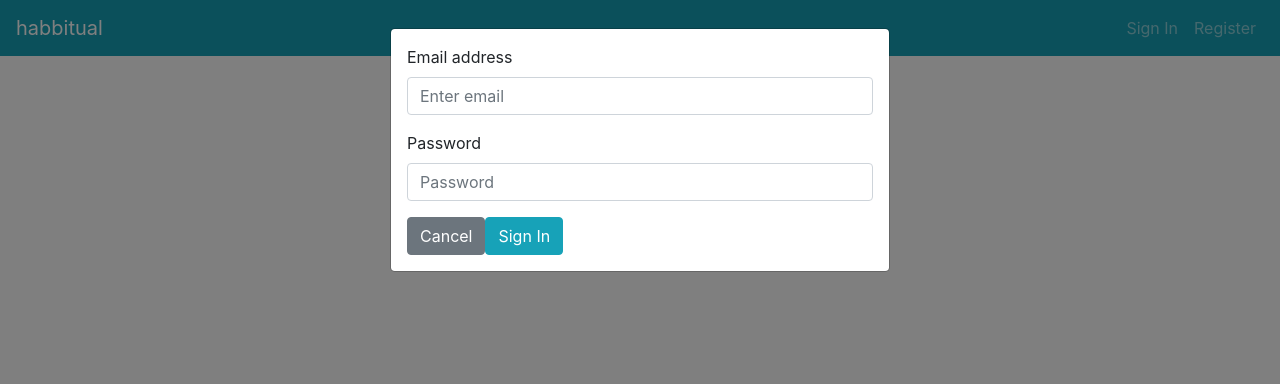
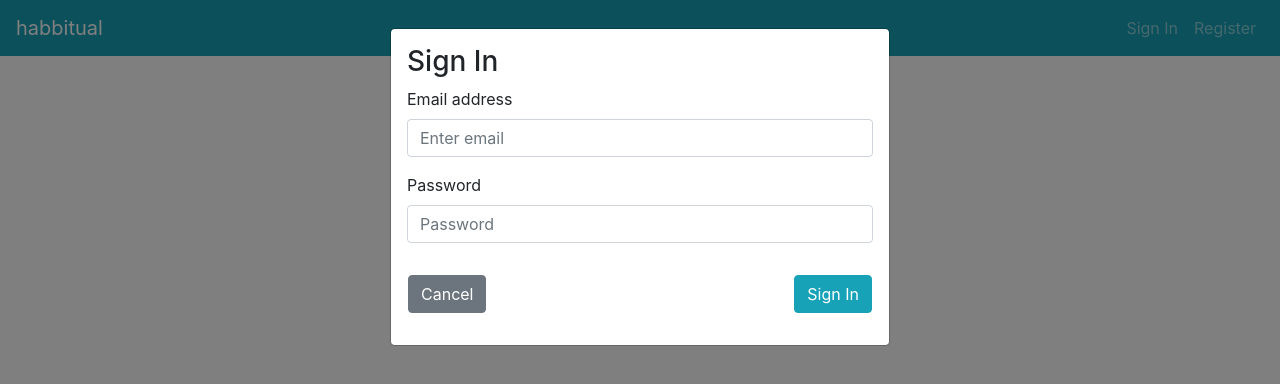
Before and after one commit to zatorriusf/habbit-frontend, a React (Create React App) app: page / in a window 1280 px wide. Both pictures are taken after a click on the button "Sign In". Shown: the top 384 px of the page. Built offline with nearby package versions, Linux system fonts and the light colour scheme; no server answers.

Commit message:
Added spacing for buttons

```diff
--- a/src/cmpnts/AuthForm.js
+++ b/src/cmpnts/AuthForm.js
@@ -1,38 +1,47 @@
-import React,{useRef} from "react";
-import { Button, Form } from "react-bootstrap";
+import React, { useRef } from "react";
+import { Button, Form, Row } from "react-bootstrap";
 
-const AuthForm = ({ handleModal, handleAuth,confirmText }) => {
+const AuthForm = ({ handleModal, handleAuth, confirmText }) => {
   const emailRef = useRef();
   const passwordRef = useRef();
   const submitAuthInfo = () => {
-    if(emailRef.current.value === '' || passwordRef.current.value === '' ){
+    if (emailRef.current.value === "" || passwordRef.current.value === "") {
       return;
     }
     const authObject = {
-      email : emailRef.current.value,
-      password : passwordRef.current.value
-    }
+      email: emailRef.current.value,
+      password: passwordRef.current.value,
+    };
     handleAuth(authObject);
     handleModal();
   };
   return (
+    <>
       <Form className="p-3">
+        <h3>{confirmText}</h3>
         <Form.Group controlId="formBasicEmail">
           <Form.Label>Email address</Form.Label>
-        <Form.Control type="email" placeholder="Enter email" ref={emailRef}/>
+          <Form.Control type="email" placeholder="Enter email" ref={emailRef} />
         </Form.Group>
 
         <Form.Group controlId="formBasicPassword">
           <Form.Label>Password</Form.Label>
-        <Form.Control type="password" placeholder="Password" ref={passwordRef}/>
+          <Form.Control
+            type="password"
+            placeholder="Password"
+            ref={passwordRef}
+          />
         </Form.Group>
+        <Row className="d-flex justify-content-between p-3">
           <Button variant="secondary" onClick={() => handleModal()}>
             Cancel
           </Button>
           <Button variant="info" onClick={submitAuthInfo}>
             {confirmText}
           </Button>
+        </Row>
       </Form>
+    </>
   );
 };
 
```
Lines whose indentation alone changed are shown as unchanged.
